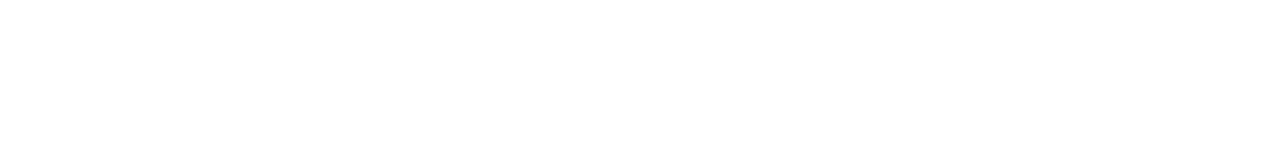
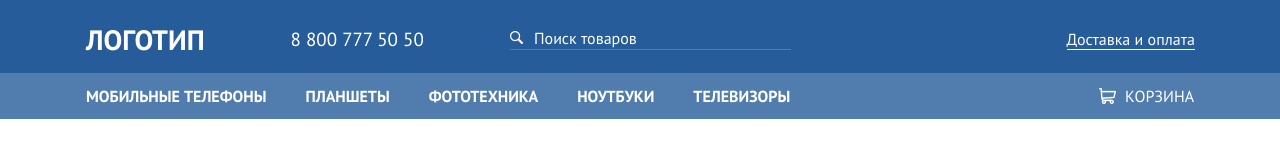
Before and after one commit to AlexGrin1/WC-test, a website: page index.html in a window 1280 px wide. Drawn offline with Linux system fonts and the light colour scheme.

Commit message:
feat: created header block

```diff
--- a/index.html
+++ b/index.html
@@ -7,6 +7,36 @@
     <title>Tested task</title>
 </head>
 <body>
+    <header class="header">
+        <div class="info">
+            <div>
+                <div class="info-logo">ЛОГОТИП</div>
+                <a class="info-contact" href="tel:#">8 800 777 50 50</a>
+                <div class="info-search">
+                    <img src="./assets/search-icon.png" alt=""/>
+                    <input  type="text" placeholder="Поиск товаров">
+                </div>
+            </div>
+            <a class="delivery-and-pay" href="#">Доставка и оплата</a>
+        </div>
+        <div class="menu">
+            <ul>
+                <li>Мобильные телефоны</li>
+                <li>Планшеты</li>
+                <li>Фототехника</li>
+                <li>Ноутбуки</li>
+                <li>Телевизоры</li>
+            </ul>
+            <div class="shopping-cart">
+                <img src="./assets/shopping-cart.png" alt=""/>
+                <span>Корзина</span>
+            </div>
+        </div>
+    </header>
+    <main>
+        <div class="filter"></div>
+        <section class="content"></section>
+    </main>
 
 </body>
 </html>
--- a/package.json
+++ b/package.json
@@ -4,7 +4,8 @@
   "description": "",
   "main": "index.js",
   "scripts": {
-    "dev": "sass --watch styles/main.scss styles/style.css"
+    "build": "sass styles/main.scss styles/style.css",
+    "watch": "sass --watch styles/main.scss styles/style.css"
   },
   "repository": {
     "type": "git",
--- /dev/null
+++ b/styles/_components.scss
@@ -0,0 +1,100 @@
+.header{
+
+    & .info{
+        @include flex_inline;
+
+        width: 100%;
+        height: 73px;
+        padding: 21px 85px 16px 86px;
+        background-color: $header-bg-color;
+
+        &.info>div{
+            @include flex_inline;
+
+            & .info-logo{
+                font-size: 28px;
+                font-weight: bold;
+                color: $text-clor-light;
+                margin-right: 86px;
+            }
+
+            & .info-contact {
+                font-size: 19px;
+                margin-right: 86px;
+                color: $text-clor-light;
+                text-decoration: none;
+            }
+
+            & .info-search{
+                border-bottom: 1px solid $menu-bg-color;
+                width: 281px;
+                margin-right: 86px;
+                padding-bottom: 1px;
+                overflow: hidden;
+
+                & img{
+                    margin-right: 7px;
+                    width: 13px;
+                    height: 13px;
+                }
+
+                & input{
+                    border: none;
+                    list-style-type: none;
+                    outline: none;
+                    background: none;
+                    color: $text-clor-light;
+                    width: 250px;
+
+                    &::placeholder{
+                        font-size: 16px;
+                        color: $text-clor-light;
+                    }
+                }
+            }
+        }
+
+        & .delivery-and-pay{
+            font-size: 16px;
+            color: $text-clor-light;
+            text-decoration: none;
+            border-bottom: 1.5px solid $text-clor-light;
+            &:hover{
+                @include hover;
+            }
+        }
+    }
+    & .menu{
+
+        @include flex_inline;
+        height: 46px;
+        background-color: $menu-bg-color;
+        color: $text-clor-light;
+        text-transform: uppercase;
+        font-size: 16px;
+        padding:  0 86px  ;
+
+        & ul{
+            @include flex_inline;
+
+            list-style-type: none;
+            font-weight: bold;
+            & li {
+                margin-right: 39px;
+                &:hover{
+                    @include hover;
+                }
+            }
+        }
+        & .shopping-cart {
+            @include flex_center;
+
+            & img {
+                margin-right:9px;
+            }
+            &:hover{
+                @include hover;
+            }
+        }
+    }
+}
--- /dev/null
+++ b/styles/_constants.scss
@@ -0,0 +1,5 @@
+
+$hover-color: #FBFF3D;
+$header-bg-color: #265C9A;
+$menu-bg-color: #517DAE;
+$text-clor-light: #ffffff;
--- /dev/null
+++ b/styles/_mixins.scss
@@ -0,0 +1,18 @@
+@mixin flex_center {
+  display: flex;
+  justify-content: center;
+  align-items: center;
+}
+
+@mixin flex_inline {
+  display: flex;
+  justify-content: space-between;
+  align-items: center;
+}
+
+@mixin  hover {
+    transition: 0.3s;
+    cursor: pointer;
+    color: $hover-color;
+    border-color: $hover-color
+}
--- a/styles/main.scss
+++ b/styles/main.scss
@@ -0,0 +1,15 @@
+@import url('https://fonts.googleapis.com/css2?family=PT+Sans:wght@400;700&display=swap');
+@import 'constants';
+@import 'mixins';
+@import 'components';
+
+*{
+  margin: 0;
+  padding: 0;
+  box-sizing: border-box;
+  font-family: 'PT Sans', sans-serif;
+}
+body {
+    margin: 0 auto;
+    max-width: 1300px;
+}
```
Also changed, not shown: .github/workflows/deploy-to-gh-pages.yml (added), assets/search-icon.png (added), assets/shopping-cart.png (added), styles/style.css, 1 other file.
